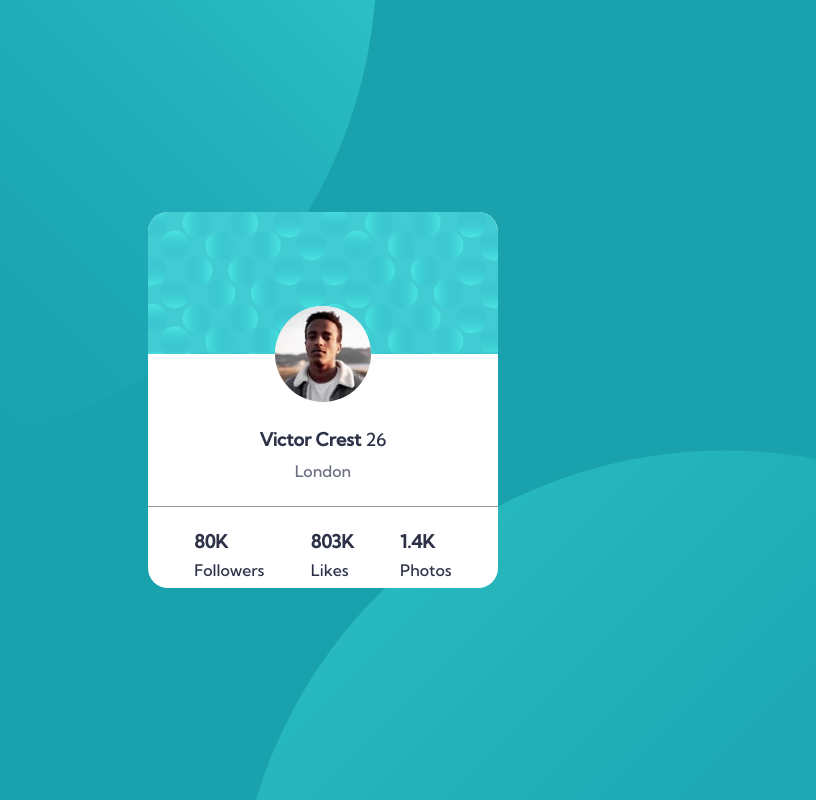
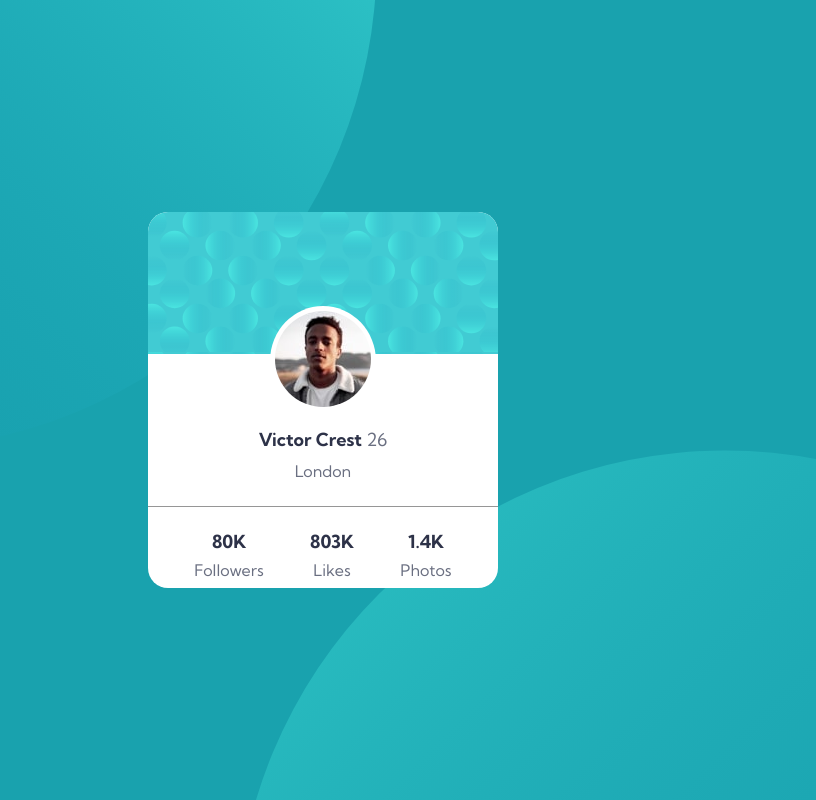
Before and after one commit to EuniceOluwabunmi1294C/EuniceOluwabunmi1294C, a plain HTML site: page index.html in a window 1280 px wide. Shown: the whole page, without its empty margins (317-1133 px from the left). Drawn offline with Linux system fonts and the light colour scheme.

Commit message:
first commit

```diff
--- a/index.html
+++ b/index.html
@@ -4,6 +4,8 @@
   <meta charset="UTF-8">
   <meta name="viewport" content="width=device-width, initial-scale=1.0"> <!-- displays site properly based on user's device -->
 
+  <link
+  rel="icon" type="image/png" sizes="32x32" href="./images/favicon-32x32.png"/>
   <link rel="stylesheet" href="style.css">
 
   <title>Frontend Mentor | Profile Card Component</title>
--- a/style.css
+++ b/style.css
@@ -1,4 +1,4 @@
-@import url('https://fonts.googleapis.com/css2?family=Kumbh+Sans:wght@500&display=swap');
+@import url('https://fonts.googleapis.com/css2?family=Kumbh+Sans:wght@400;700&display=swap');
 
 *{
     margin: 0;
@@ -54,14 +54,14 @@
 .card .bg-img{
     height: 142px;
     background: url("images/bg-pattern-card.svg");
-    border-radius: 20px 20px 0 0;
-    z-index: 99;
+    border-radius: 20px 20px 0  0;
 }
 .profile .picture{
     left: 50%;
     position: absolute;
     transform: translate(-50%);
     border-radius: 50%;
+    padding: 5px;
     background: #ffffff;
     top: 94px;
 }
@@ -84,10 +84,11 @@
 .profile .name{
     font-size: 18px;
     margin-bottom: 10px;
-    color: var(--very-dark-blue);
+    color: var(--dark-grayish);
 }
 .profile .name span{
     font-weight: 700;
+    color: var(--very-dark-blue);
 }
 .profile .location{
     color: var(--dark-grayish);
@@ -98,14 +99,15 @@
     justify-content: space-evenly;
     width: 100%;
     padding-top: 23px;
+    text-align: center;
 }
 .stats .number{
     font-size: 18px;
     font-weight: 700;
     margin-bottom: 7px;
-    color: var(--very-dark-blue);
+    color:  var(--very-dark-blue);
 }
-.stzts p{
+.stats p{
     color: var(--dark-grayish);
 }
 /*Making the profile card responsive */
```
Also changed, not shown: 2 other files.
